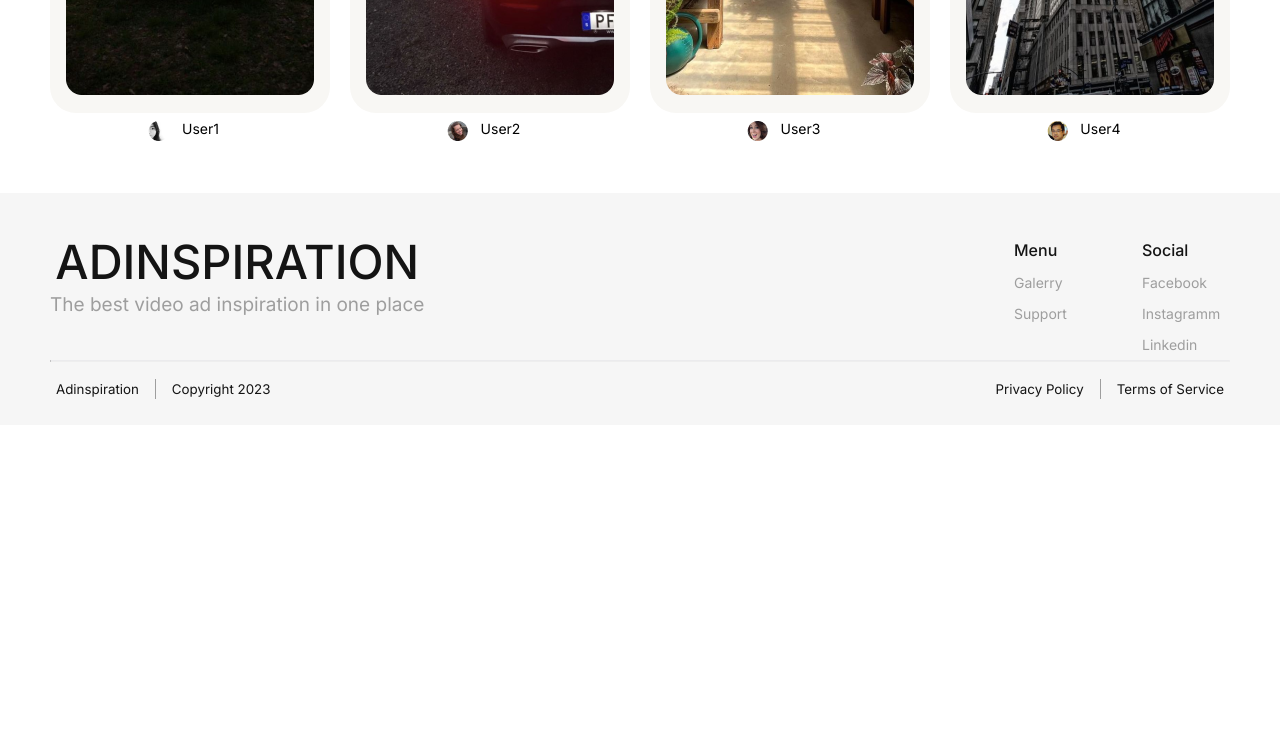
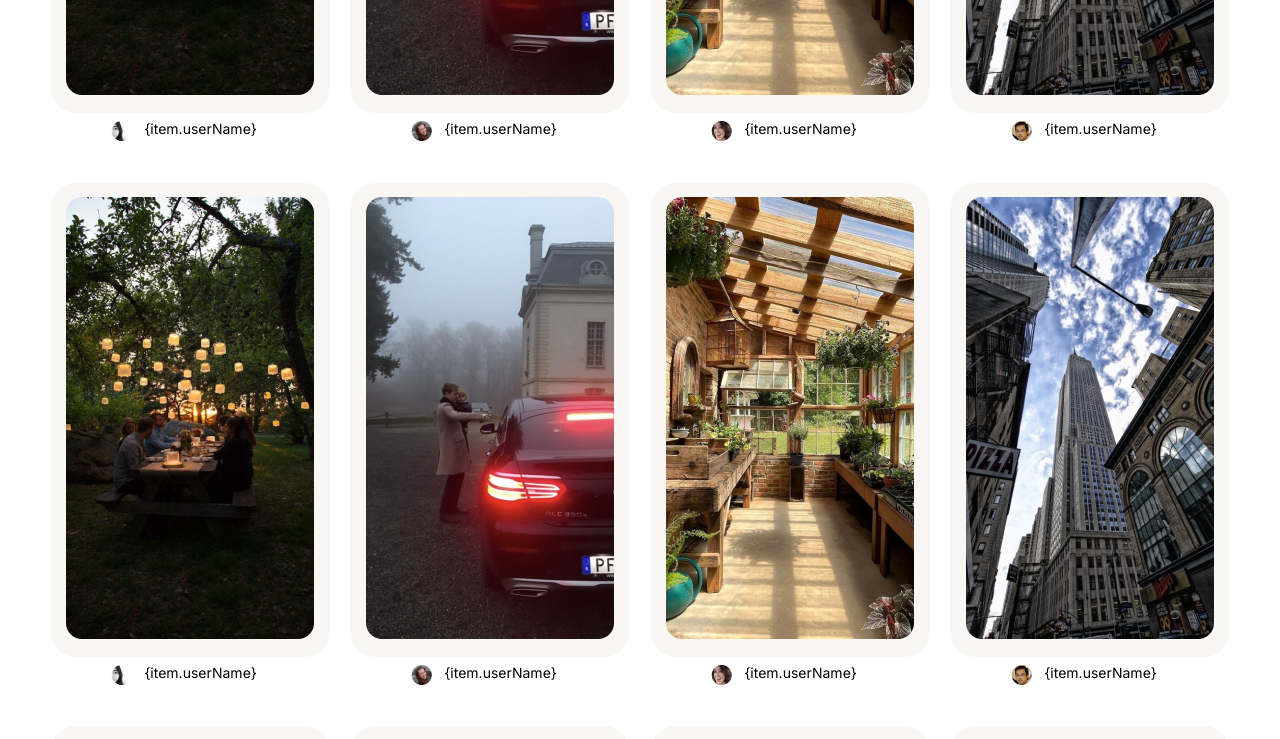
Before and after one commit to N1kk7/react-inspiration, a React (Create React App) app: page / in a window 1280 px wide. Shown: the part 1100-1839 px from the top of the page. Before the commit the page ends 1525 px from the top, so only its background shows below. Built offline with nearby package versions, Linux system fonts and the light colour scheme.

Commit message:
thumbs + filters popup

```diff
--- a/src/components/SearchFilters/SearchFilters.scss
+++ b/src/components/SearchFilters/SearchFilters.scss
@@ -50,6 +50,7 @@
     justify-content: center;
     background-color: #A5A5A5;
     border-radius: 15px;
+    position: absolute;
 
     .filterPopupContainer {
       display: flex;
--- a/src/components/SearchFilters/SearchFilters.tsx
+++ b/src/components/SearchFilters/SearchFilters.tsx
@@ -17,7 +17,7 @@ const SearchFilters = () => {
     // const arrowDown = require('../../assets/images/arrowDown.svg') as string;
 
     return (
-        <div className="container">
+        <>
             <div className="searchFilterWrapper">
                 <div className="search">
                     <input type="text" placeholder="Search" />
@@ -162,8 +162,7 @@ const SearchFilters = () => {
             </div>
 
             }
-
-        </div>
+        </>
     )
 }
 
--- a/src/components/Thumb/Thumb.tsx
+++ b/src/components/Thumb/Thumb.tsx
@@ -3,6 +3,8 @@ import './Thumb.scss'
 // import thumb-1 from '../../assets/images/thumb-1.png'
 
 export default function Thumb({img, avatar, userName} : any) {
+    console.log(img, avatar, userName);
+
   return (
     <div className="thumbItemWrapper">
         <div className="thumbItem">
--- a/src/components/ThumbWrapper/ThumbWrapper.scss
+++ b/src/components/ThumbWrapper/ThumbWrapper.scss
@@ -1,6 +1,6 @@
 .thumbWrapper{
-    display: flex;
-    flex-wrap: wrap;
-    justify-content: space-between;
-    margin: 5vh 0;
+    display: grid;
+    grid-template-columns: repeat(4, 1fr);
+    grid-column-gap: 20px;
+    grid-row-gap: 30px;
 }
--- a/src/components/ThumbWrapper/ThumbWrapper.tsx
+++ b/src/components/ThumbWrapper/ThumbWrapper.tsx
@@ -14,21 +14,103 @@ import user4 from '../../assets/images/user4.png';
 
 
 const ThumbWrapper = () => {
-
+    const thumbsArray:any = [
+        {
+            id: 1,
+            img: thumb1,
+            avatar: user1,
+            userName: 'User1'
+        },
+        {
+            id: 2,
+            img: thumb2,
+            avatar: user2,
+            userName: 'User2'
+        },
+        {
+            id: 3,
+            img: thumb3,
+            avatar: user3,
+            userName: 'User3'
+        },
+        {
+            id: 4,
+            img: thumb4,
+            avatar: user4,
+            userName: 'User4'
+        },
+        {
+            id: 5,
+            img: thumb1,
+            avatar: user1,
+            userName: 'User1'
+        },
+        {
+            id: 6,
+            img: thumb2,
+            avatar: user2,
+            userName: 'User2'
+        },
+        {
+            id: 7,
+            img: thumb3,
+            avatar: user3,
+            userName: 'User3'
+        },
+        {
+            id: 8,
+            img: thumb4,
+            avatar: user4,
+            userName: 'User4'
+        },
+        {
+            id: 9,
+            img: thumb1,
+            avatar: user1,
+            userName: 'User1'
+        },
+        {
+            id: 10,
+            img: thumb2,
+            avatar: user2,
+            userName: 'User2'
+        },
+        {
+            id: 11,
+            img: thumb3,
+            avatar: user3,
+            userName: 'User3'
+        },
+        {
+            id: 12,
+            img: thumb4,
+            avatar: user4,
+            userName: 'User4'
+        },
+        {
+            id: 13,
+            img: thumb1,
+            avatar: user1,
+            userName: 'User1'
+        },
+        {
+            id: 14,
+            img: thumb2,
+            avatar: user2,
+            userName: 'User2'
+        },
+    ]
     return (
 
         <div className="thumbWrapper">
-            <Thumb img={thumb1} avatar={user1} userName="User1" />
-            <Thumb img={thumb2} avatar={user2} userName="User2"/>
-            <Thumb img={thumb3} avatar={user3} userName="User3"/>
-            <Thumb img={thumb4} avatar={user4} userName="User4"/>
-
+            {thumbsArray.map((item: any) => {
+                return (
+                    <Thumb img={item.img} avatar={item.avatar} userName="{item.userName}" key={item.id} />
+                )
+            })};
         </div>
 
-
-
     )
-
 }
 
 export default ThumbWrapper;
```
